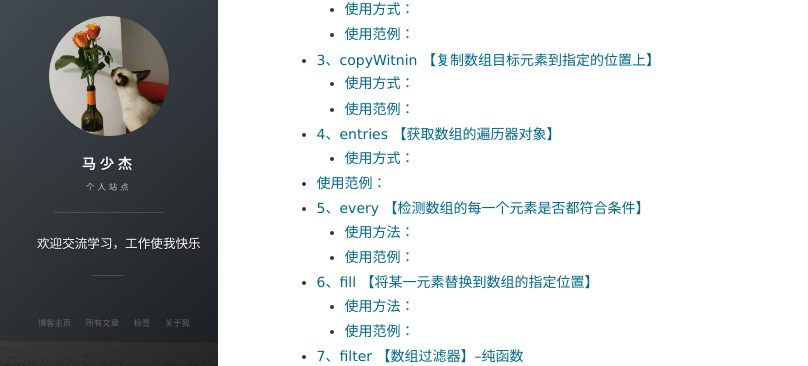
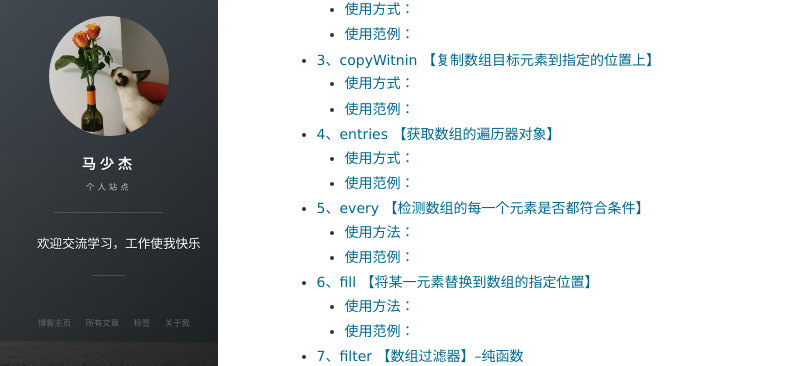
Before and after one commit to JetsomMa/JetsomMa.github.io.old, a Jekyll site: the page built from _posts/2019-8-21-LearnJavaScriptArray.md, in a window 1280 px wide. Shown: the part 272-638 px from the top of the page, without its empty margins (0-808 px from the left). Built offline with Jekyll 4.4.1, drawn with Linux system fonts in a browser that asks for light colours; nearby versions of some CDN libraries; comment, search, counter and statistics services are not loaded.

Commit message:
修补结构，优化体验

````diff
--- a/_posts/2019-8-21-LearnJavaScriptArray.md
+++ b/_posts/2019-8-21-LearnJavaScriptArray.md
@@ -88,7 +88,7 @@ let iterator = ["Banana", "Orange", "Apple", "Mango"].entries();
 iterator.next();
 ```
 
-### 使用范例：
+#### 使用范例：
 
 ```jsx
 let iterator = ["Banana", "Orange", "Apple", "Mango"].entries();
````
